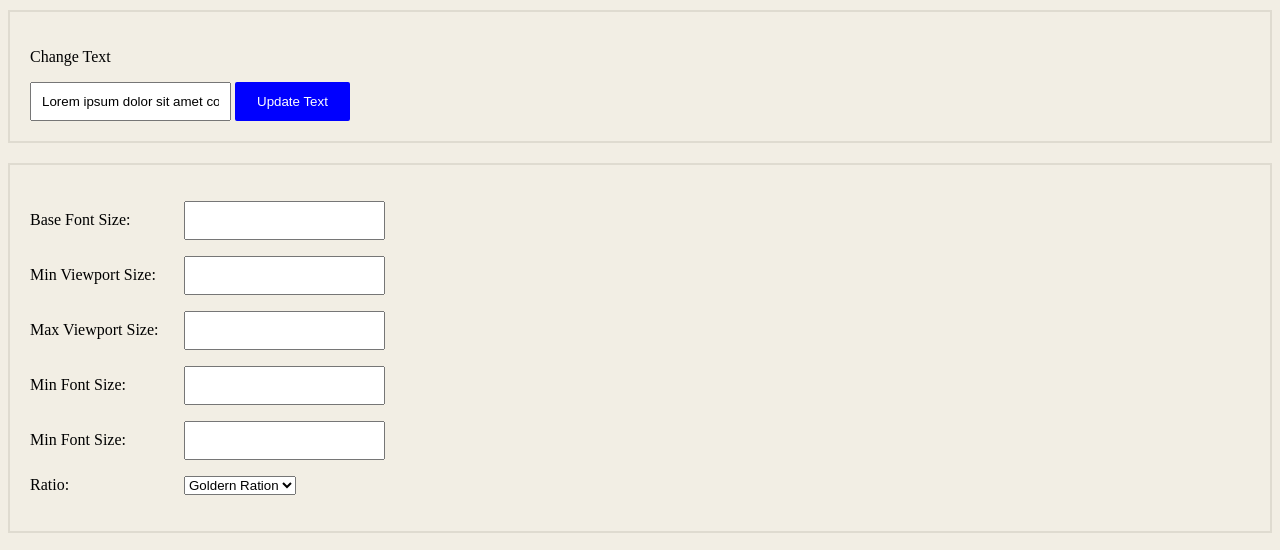
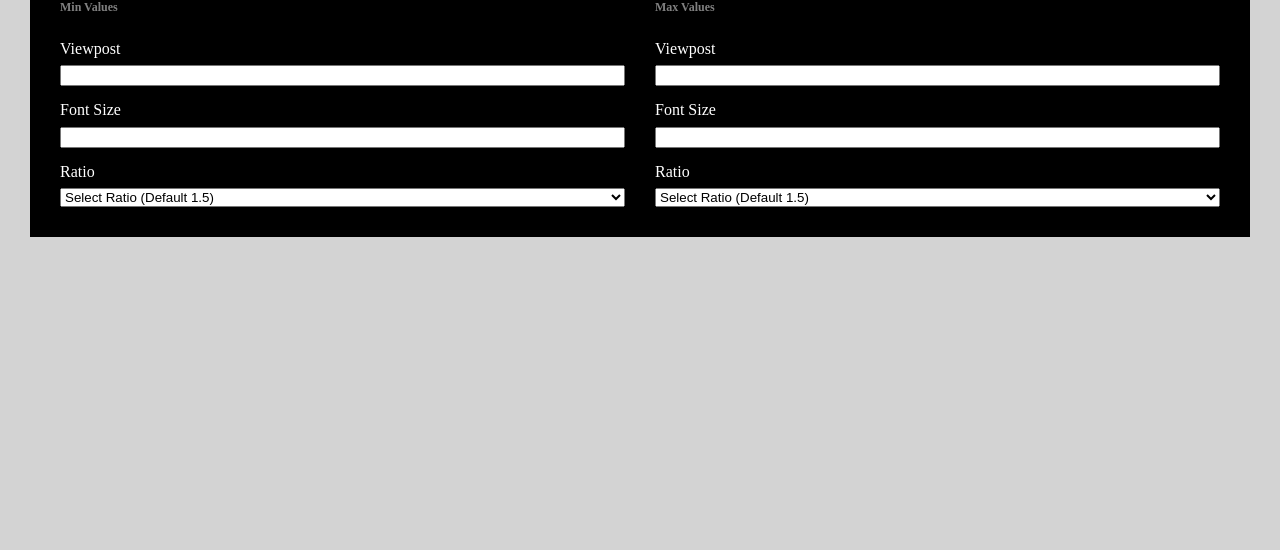
Before and after one commit to krstivoja/typogrator, a website: page index.html in a window 1280 px wide. Shown: the part 70-620 px from the top of the page. Drawn offline with Linux system fonts and the light colour scheme.

Commit message:
Setting layout

```diff
--- /dev/null
+++ b/css/main.scss
@@ -0,0 +1,69 @@
+// Variables
+
+    // Colors
+    $text: black;
+    $border: darkgrey;
+    $action: blue;
+
+    // Layout
+    $space: 30px;
+
+// End of Variables
+
+
+// Reset
+
+html, body{ margin: 0; padding: 0  ; }
+body{ background-color: lightgray; padding: $space; }
+*{ box-sizing: border-box; }
+
+// End of Reset
+
+
+//Utility
+.flex{ display: flex; }
+.flex-center{ justify-content: center;}
+.flex-vcenter{ align-items: center;}
+.grid{ display: grid; }
+.gap{ gap: $space;}
+.gap--1-2{ gap: calc($space / 2); }
+.gap--1-4{ gap: calc($space / 4);}
+.container{
+    width: 90%;
+    max-width: 1200px;
+    margin: auto;
+}
+//End of Utility
+
+
+#settings{
+    padding: $space;
+    display: flex;
+    gap: $space;
+    background: $text;
+    color: white;
+
+        h2{
+            font-size: 12px;
+            opacity: 0.5;
+        }
+
+        #settings--min,
+        #settings--max{
+            flex-grow: 1;
+            display: grid;
+            gap: calc($space / 2);
+        }
+
+}
+
+.settings-block{
+    width: 100%;
+    display: flex;
+    flex-direction: column;
+    gap: calc($space / 4);
+
+    input{
+        width: 100%;
+    }
+}
--- a/index.html
+++ b/index.html
@@ -4,104 +4,91 @@
     <meta charset="UTF-8">
     <meta http-equiv="X-UA-Compatible" content="IE=edge">
     <meta name="viewport" content="width=device-width, initial-scale=1.0">
-    <link rel="stylesheet" href="style.css">
     <title>Document</title>
+    <link rel="stylesheet" href="css/main.css">
 </head>
 <body>
-    <h1>Typogrator</h1>
+    <div class="wrap">
 
-    <div class="section">
+        <div id="settings">
 
-        <p>Change Text</p>
-        <input id="content" class="content" type="text">
+            <!-- <div id="settings--base">
 
-        <button
-            class="btn btn--outline"
-            onclick="updateContent()">Update Text</button>
+            </div>   -->
 
+            <div id="settings--min" class="settings-part">
+                <h2>Min Values</h2>
+                <div class="settings-block">
+                    <label for="">Viewpost</label>
+                    <input type="text">
+                </div>
+                <div class="settings-block">
+                    <label for="">Font Size</label>
+                    <input type="text">
+                </div>
+                <div class="settings-block">
+                    <label for="">Ratio</label>
+                    <select name="" id="ratio" x-model="chooseRatio">
+                        <option value="1.5">Select Ratio (Default 1.5)</option>
+                        <option value="1.067">1.067 - minorSecond</option>
+                        <option value="1.125">1.125 - majorSecond</option>
+                        <option value="1.2">1.2 - minorThird</option>
+                        <option value="1.25">1.25 - majorThird</option>
+                        <option value="1.333">1.333 - perfectFourth</option>
+                        <option value="1.414">1.414 - augFourth</option>
+                        <option value="1.5">1.5 - perfectFifth</option>
+                        <option value="1.6">1.6 - minorSixth</option>
+                        <option value="1.618">1.618 - goldenSection</option>
+                        <option value="1.667">1.667 - majorSixth</option>
+                        <option value="1.778">1.778 - minorSeventh</option>
+                        <option value="1.875">1.875 - majorSeventh</option>
+                        <option value="2">2 - octave</option>
+                        <option value="2.5">2.5 - majorTenth</option>
+                        <option value="2.667">2.667 - majorEleventh</option>
+                        <option value="3">3 - majorTwelfth</option>
+                        <option value="4">4 - doubleOctave</option>
+                    </select>
+                </div>
             </div>
 
-    <div class="section">
-        <p>
-            <label for="fname">Base Font Size:</label>
-            <input id="viewport--min" class="viewport--min" type="text">
-        </p>
-
-        <p>
-            <label for="fname">Min Viewport Size:</label>
-            <input id="viewport--min" class="viewport--min" type="text">
-        </p>
-
-        <p>
-            <label for="fname">Max Viewport Size:</label>
-            <input id="viewport--max" class="viewport--max" type="text">
-        </p>
-
-        <p>
-            <label for="fname">Min Font Size:</label>
-            <input id="font-size--min" class="font-size--min" type="text">
-        </p>
-
-        <p>
-            <label for="fname">Min Font Size:</label>
-            <input id="font-size--max" class="font-size--max" type="text">
-        </p>
-
-
-        <p>
-            <label for="fname">Ratio:</label>
-            <select id="font-ratio">
-                <option value="volvo">Goldern Ration</option>
-                <option value="saab">Saab</option>
-                <option value="opel">Opel</option>
-                <option value="audi">Audi</option>
+            <div id="settings--max">
+                <h2>Max Values</h2>
+                <div class="settings-block">
+                    <label for="">Viewpost</label>
+                    <input type="text">
+                </div>
+                <div class="settings-block">
+                    <label for="">Font Size</label>
+                    <input type="text">
+                </div>
+                <div class="settings-block">
+                    <label for="">Ratio</label>
+                    <select name="" id="ratio" x-model="chooseRatio">
+                        <option value="1.5">Select Ratio (Default 1.5)</option>
+                        <option value="1.067">1.067 - minorSecond</option>
+                        <option value="1.125">1.125 - majorSecond</option>
+                        <option value="1.2">1.2 - minorThird</option>
+                        <option value="1.25">1.25 - majorThird</option>
+                        <option value="1.333">1.333 - perfectFourth</option>
+                        <option value="1.414">1.414 - augFourth</option>
+                        <option value="1.5">1.5 - perfectFifth</option>
+                        <option value="1.6">1.6 - minorSixth</option>
+                        <option value="1.618">1.618 - goldenSection</option>
+                        <option value="1.667">1.667 - majorSixth</option>
+                        <option value="1.778">1.778 - minorSeventh</option>
+                        <option value="1.875">1.875 - majorSeventh</option>
+                        <option value="2">2 - octave</option>
+                        <option value="2.5">2.5 - majorTenth</option>
+                        <option value="2.667">2.667 - majorEleventh</option>
+                        <option value="3">3 - majorTwelfth</option>
+                        <option value="4">4 - doubleOctave</option>
                     </select>
-        </p>
+                </div>
+            </div>
 
 
         </div>
 
-    <div class="section">
-
-        <h1    id="text">
-
-                Lorem ipsum dolor sit amet consectetur adipisicing elit.
-        </h1>
-
-        <h2    id="text">
-
-                Lorem ipsum dolor sit amet consectetur adipisicing elit.
-        </h2>
-
-        <h3    id="text">
-
-                Lorem ipsum dolor sit amet consectetur adipisicing elit.
-        </h3>
-
     </div>
-
-
-
-    <script>
-
-        // Vars
-        var content = 'Lorem ipsum dolor sit amet consectetur adipisicing elit.';
-        let div = document.getElementById('container');
-
-        // Run on page load
-        document.getElementById("content").value = content;
-        let passContent = document.getElementById("content").value;
-
-        // Functions / Run on action
-        function updateContent() {
-            let updateText = document.getElementById("content").value;
-            const text = document.getElementById("text")
-            text.innerHTML = updateText;
-
-        }
-
-
-
-    </script>
 </body>
 </html>
--- a/package.json
+++ b/package.json
@@ -8,6 +8,7 @@
   "repository": {},
   "private": true,
   "dependencies": {
-    "alpinejs": "^3.9.4"
+    "alpinejs": "^3.9.4",
+    "prismjs": "^1.27.0"
   }
 }
```
Also changed, not shown: alpv.html (+46 -2 lines), index_old.html (added, +113 -0 lines), css/main.css (added), css/style.css (renamed from style.css), css/style.scss (renamed from style.scss), 3 other files. Lines whose indentation alone changed are shown as unchanged.
